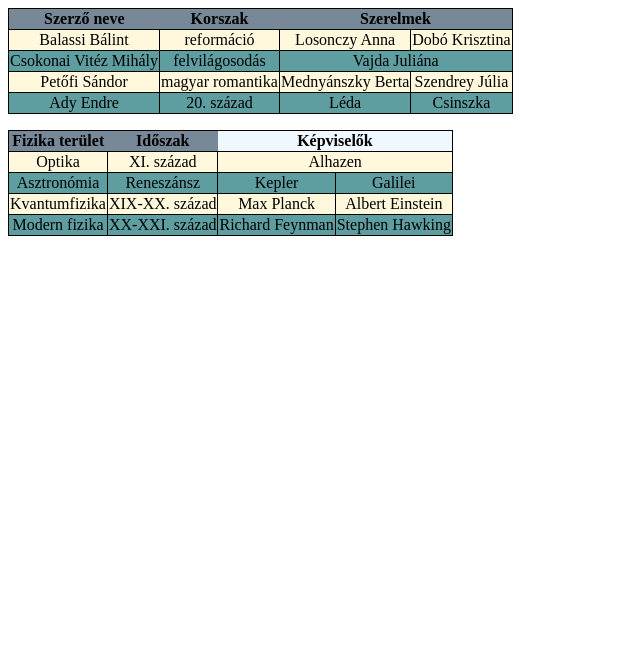
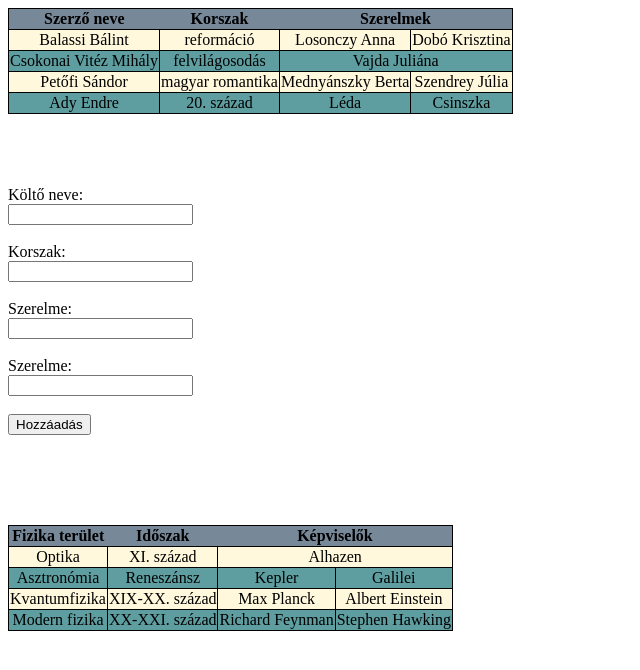
Before and after one commit to BenjiBoi222/javascript_func, a plain HTML site: page table_col/index.html in a window 1280 px wide. Shown: the whole page, without its empty margins (0-640 px from the left). Drawn offline with Linux system fonts and the light colour scheme.

Commit message:
FormAlapok

```diff
--- a/table_col/index.html
+++ b/table_col/index.html
@@ -39,15 +39,24 @@
             </tbody>
         </table>
 
+<br><br><br><br>
 
-        <div class="zs"><!-- .zs p -->
-            <p></p>     <!-- .zs ~ p  == .zs > p-->
-            <p></p>
-            <div class="w">
-                <p></p>
-                <p></p>
-            </div>
-        </div>
+        <form id="form">
+            <label for="kolto_nev">Költő neve:</label><br>
+            <input type="text" id="kolto_nev" name="kolto_nev"><br><br>
+
+            <label for="korszak">Korszak:</label><br>
+            <input type="text" id="korszak" name="korszak"><br><br>
+
+            <label for="szerelem1">Szerelme:</label><br>
+            <input type="text" id="szerelem1" name="szerelem1"><br><br>
+
+            <label for="szerelem2">Szerelme:</label><br>
+            <input type="text" id="szerelem2" name="szerelem2"><br><br>
+
+            <button>Hozzáadás</button>
+        </form>
+        <br><br><br><br><br>
 
         <script src="kitero.js"></script>
 </body>
--- a/table_col/kitero.js
+++ b/table_col/kitero.js
@@ -90,7 +90,6 @@ tr.appendChild(th2)
 const th3 = document.createElement('th')
 th3.innerText = "Képviselők"
 th3.colSpan = 2
-th3.className = "Anyád"
 tr.appendChild(th3)
 
 
@@ -125,3 +124,15 @@ for (const a of arr) {
         td3.colSpan = 2
     }
 }
+
+/**
+ * @param {string} cellType
+ * @param {string} cellContent
+ * @param {HTMLTableRowElement} cellRow
+ */
+
+function createCellElement(cellType, cellContent, cellRow){
+    const type = document.createElement(cellType)
+    type.innerText = cellContent
+    cellType.appendChild(cellRow)
+}
--- a/table_col/style.css
+++ b/table_col/style.css
@@ -31,6 +31,3 @@ table tbody > tr:nth-child(odd){
 table tbody > tr:nth-child(even){
     background-color: cadetblue;
 }
-.Anyád{
-    background-color: aliceblue;
-}
```
Also changed, not shown: table_col_hf/index.html (+2 -0 lines), table_col_hf/index.js (+8 -1 lines).
